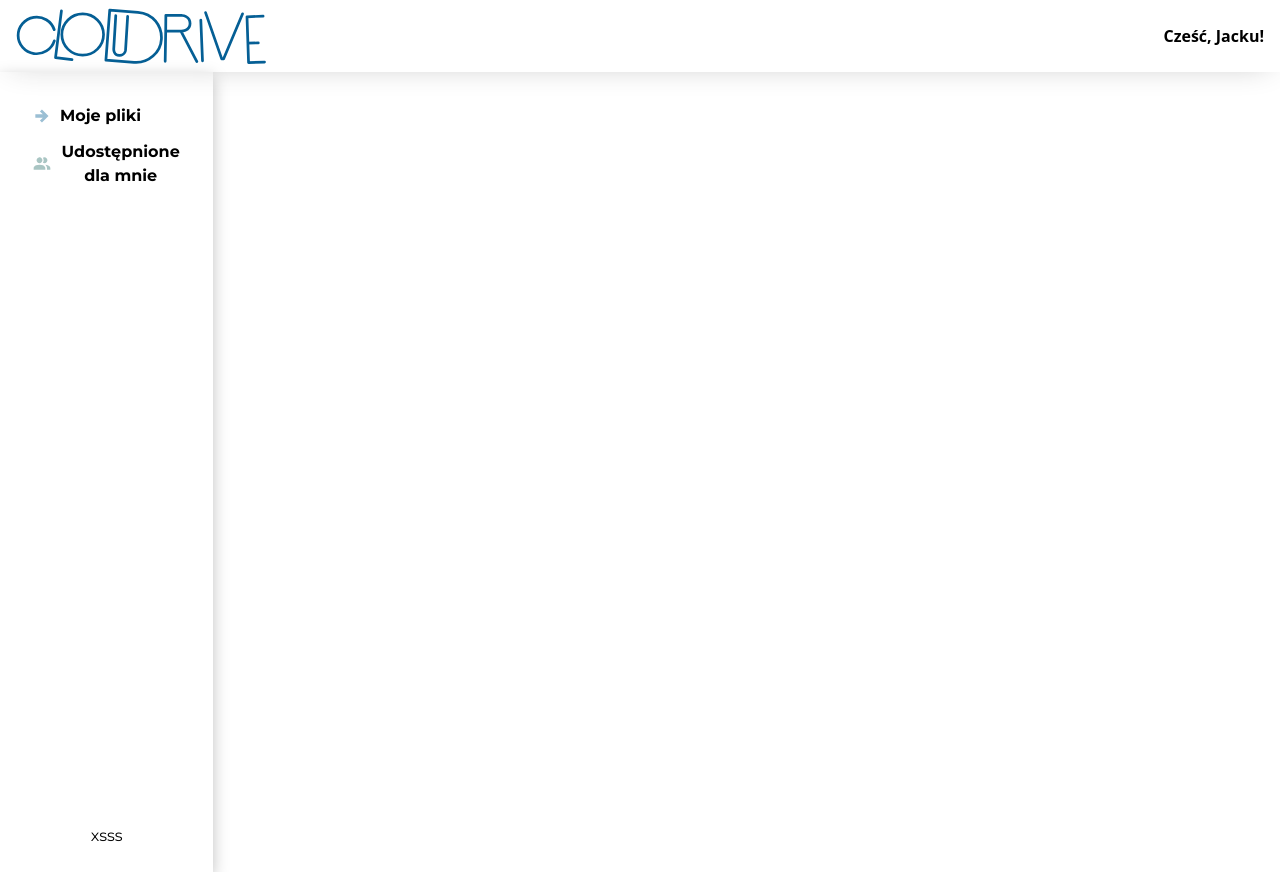
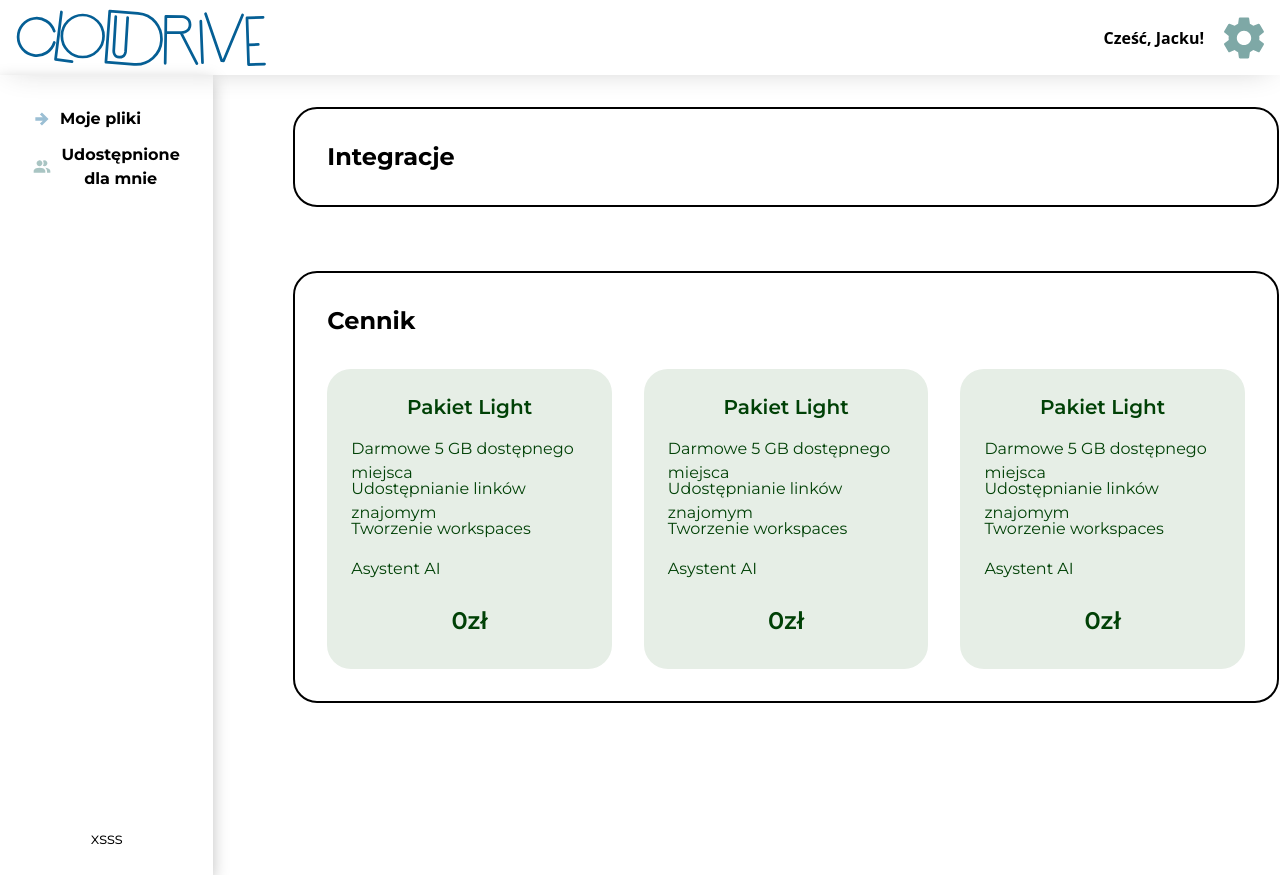
Before and after one commit to amelinium23/web-cms, a Next.js app in the folder frontend/: page /settings in a window 1280 px wide. Built offline with nearby package versions, Linux system fonts and the light colour scheme.

Commit message:
setting price list implementation

```diff
--- a/frontend/src/components/Header/index.tsx
+++ b/frontend/src/components/Header/index.tsx
@@ -3,6 +3,7 @@ import { Button } from "../Button";
 import logo from "../../assets/logo.svg";
 import Link from "next/link";
 import { useRouter } from "next/router";
+import gears from "../../assets/gears.svg";
 
 export const Header = () => {
   const router = useRouter();
@@ -21,8 +22,11 @@ export const Header = () => {
         </Link>
       </div>
       {isLoggedIn ? (
-        <div className="flex justify-end w-40 items-start gap-5">
-          <span className="text-md font-sans font-semibold">Cześć, Jacku!</span>
+        <div className="flex justify-end w-full items-center gap-5">
+          <div className="text-md font-sans font-semibold">Cześć, Jacku!</div>
+          <Link href="/settings">
+            <Image src={gears} width={40} height={40} alt="arrow" />
+          </Link>
         </div>
       ) : (
         <div className="flex justify-start items-start gap-5">
--- a/frontend/src/components/Integrations/index.tsx
+++ b/frontend/src/components/Integrations/index.tsx
@@ -1,3 +1,7 @@
 export const Integrations = () => {
-  return <div className="flex flex-col gap-8 p-8"></div>;
+  return (
+    <div className="flex flex-col w-auto gap-8 p-8 mt-8 bg-white border-2 rounded-3xl border-black">
+      <h2 className="text-2xl font-bold">Integracje</h2>
+    </div>
+  );
 };
--- /dev/null
+++ b/frontend/src/components/PriceList/index.tsx
@@ -0,0 +1,57 @@
+import React from "react";
+
+export const PriceList = () => {
+  const features = [
+    { feature: "Darmowe 5 GB dostępnego miejsca", isAvailable: true },
+    { feature: "Udostępnianie linków znajomym", isAvailable: true },
+    { feature: "Tworzenie workspaces", isAvailable: true },
+    { feature: "Asystent AI", isAvailable: false },
+  ];
+
+  return (
+    <div className="flex flex-col w-[77vw] gap-8 p-8 mt-8 bg-white border-2 rounded-3xl border-black">
+      <h2 className="text-2xl font-bold">Cennik</h2>
+      <div className="flex flex-row w-full gap-8 justify-around">
+        <div className="flex flex-col w-full p-6 bg-[#E6EEE6] gap-4 rounded-3xl">
+          <h3 className="text-xl font-semibold text-[#004106] text-center">
+            Pakiet Light
+          </h3>
+          {features.map((feature) => (
+            <div className="flex flex-row gap-2 h-6" key={feature.feature}>
+              <p className="text-md text-[#004106]">{feature.feature}</p>
+            </div>
+          ))}
+          <div className="flex flex-col w-full h-12 justify-center items-center">
+            <p className="text-2xl text-[#004106] font-semibold">0zł</p>
+          </div>
+        </div>
+        <div className="flex flex-col w-full p-6 bg-[#E6EEE6] gap-4 rounded-3xl">
+          <h3 className="text-xl font-semibold text-[#004106] text-center">
+            Pakiet Light
+          </h3>
+          {features.map((feature) => (
+            <div className="flex flex-row gap-2 h-6" key={feature.feature}>
+              <p className="text-md text-[#004106]">{feature.feature}</p>
+            </div>
+          ))}
+          <div className="flex flex-col w-full h-12 justify-center items-center">
+            <p className="text-2xl text-[#004106] font-semibold">0zł</p>
+          </div>
+        </div>
+        <div className="flex flex-col w-full p-6 bg-[#E6EEE6] gap-4 rounded-3xl">
+          <h3 className="text-xl font-semibold text-[#004106] text-center">
+            Pakiet Light
+          </h3>
+          {features.map((feature) => (
+            <div className="flex flex-row gap-2 h-6" key={feature.feature}>
+              <p className="text-md text-[#004106]">{feature.feature}</p>
+            </div>
+          ))}
+          <div className="flex flex-col w-full h-12 justify-center items-center">
+            <p className="text-2xl text-[#004106] font-semibold">0zł</p>
+          </div>
+        </div>
+      </div>
+    </div>
+  );
+};
--- a/frontend/src/components/Sidebar/index.tsx
+++ b/frontend/src/components/Sidebar/index.tsx
@@ -13,9 +13,9 @@ export const Sidebar = () => {
   return (
     <div
       style={containerStyle}
-      className="flex flex-col h-full p-6 w-2/12 items-stretch justify-between"
+      className="flex flex-col h-screen p-6 w-2/12 items-stretch justify-between"
     >
-      <div className="flex flex-col h-[80%] gap-2 justify-start items-baseline">
+      <div className="flex flex-col h-full gap-2 justify-start items-baseline">
         <Button
           textColor="#699FBF"
           content="Moje pliki"
@@ -29,7 +29,7 @@ export const Sidebar = () => {
           icon={<Image src={humans} width={20} height={20} alt="arrow" />}
         />
       </div>
-      <div className="flex flex-col h-[80%] justify-end items-center">xsss</div>
+      <div className="flex flex-col h-full justify-end items-center">xsss</div>
     </div>
   );
 };
--- a/frontend/src/pages/_app.tsx
+++ b/frontend/src/pages/_app.tsx
@@ -4,6 +4,7 @@ import type { AppProps } from "next/app";
 import { Montserrat } from "next/font/google";
 
 const font = Montserrat({
+  weight: ["400", "500", "600", "700"],
   subsets: ["latin"],
 });
 
--- a/frontend/src/pages/settings.tsx
+++ b/frontend/src/pages/settings.tsx
@@ -1,13 +1,17 @@
 import { Integrations } from "@/components/Integrations";
 import { Page } from "@/components/Page";
+import { PriceList } from "@/components/PriceList";
 import { Sidebar } from "@/components/Sidebar";
 
 export default function Settings() {
   return (
     <Page title="Ustawienia">
-      <div className="flex flex-row gap-20 h-full mt-1/12">
+      <div className="flex flex-row gap-20 mt-1/12">
         <Sidebar />
-        <Integrations />
+        <div className="flex flex-col gap-8">
+          <Integrations />
+          <PriceList />
+        </div>
       </div>
     </Page>
   );
```
Also changed, not shown: frontend/src/assets/gears.svg, 1 other file (tests, documents, lock files or other folders).
